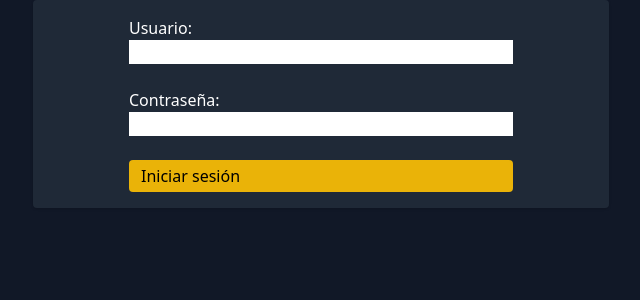
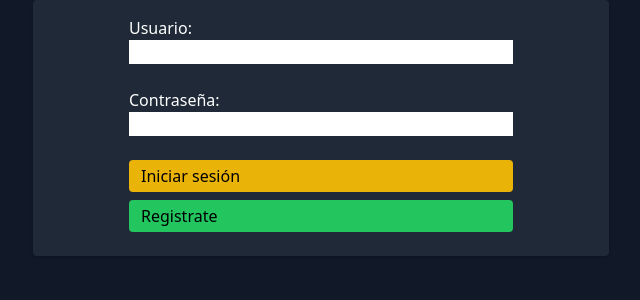
Before and after one commit to daferpe2/proy_blog_seguirad, a FastAPI app: page /login in a window 1280 px wide. Shown: the part 56-356 px from the top of the page, without its empty margins (319-959 px from the left). Run offline with FastAPI, Linux system fonts and the light colour scheme; some libraries are stand-ins or nearby versions.

Commit message:
Update formulario_login.html
Se incluyo registro

```diff
--- a/app/templates/formulario_login.html
+++ b/app/templates/formulario_login.html
@@ -22,6 +22,10 @@
           <button class="bg-yellow-500 text-black px-3 py-1 rounded hover:bg-yellow-400 flex flex-col gap-4 w-full max-w-sm mx-auto"
             type="submit">Iniciar sesión</button>
         </form>
+        <form action="/register_form">
+          <button class="bg-green-500 text-black px-3 py-1 m-2 rounded hover:bg-yellow-400 flex flex-col gap-4 w-full max-w-sm mx-auto"
+            type="submit">Registrate</button>
+        </form>
     </div>
 
 <!-- <div class="flex flex-col gap-4 w-full max-w-sm mx-auto">
@@ -43,4 +47,5 @@
 
     <!-- </header> -->
 </body>
+
 </html>
```
